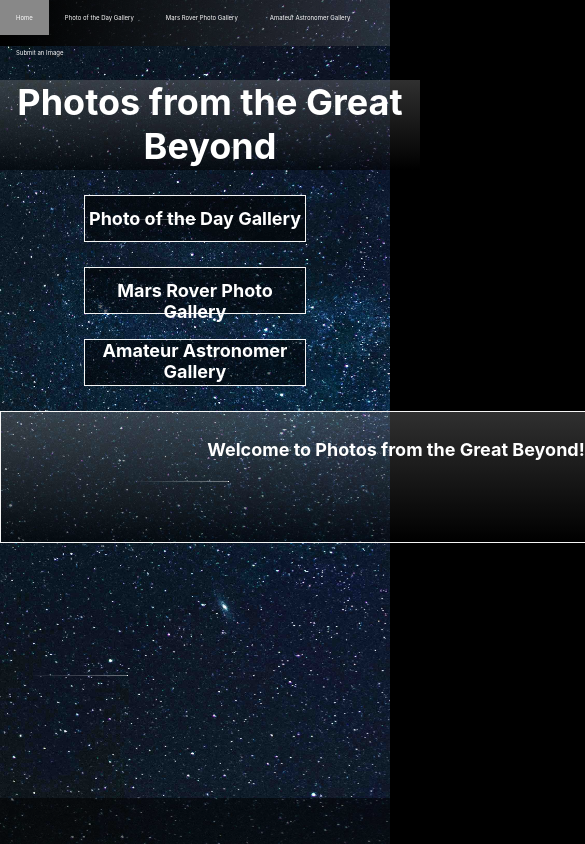
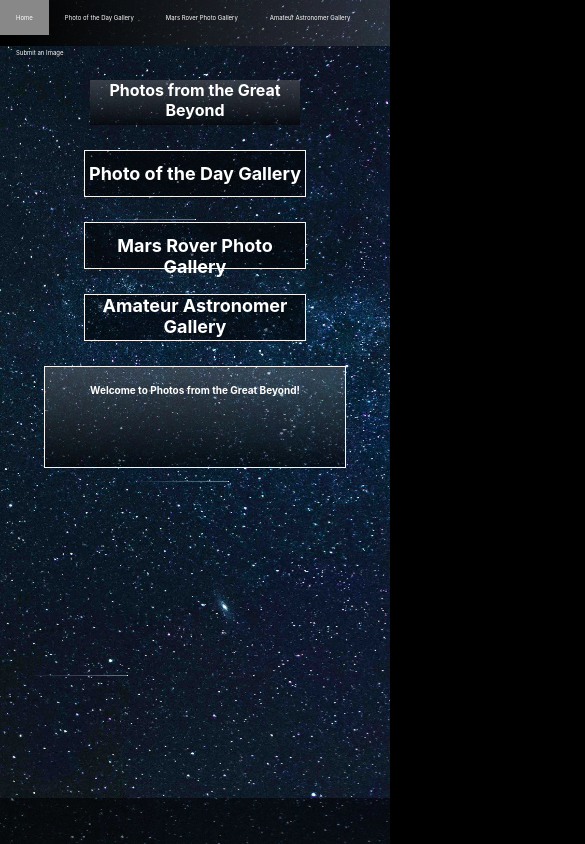
Before and after one commit to COnokala/NASA-frontend, a React (Create React App) app: page / in a window 390 px wide. Shown: the top 844 px of the page, 585 px wide, since content can reach past the window. Built offline with nearby package versions, Linux system fonts and the light colour scheme.

Commit message:
Homepage optimized for mobile

```diff
--- a/src/components/home/Home.css
+++ b/src/components/home/Home.css
@@ -4,6 +4,9 @@
   height:100vh;
   margin-top:-100px;
   padding-top:100px;
+}
+.podWords,.marsWords,.amateurWords,.textWords{
+  font-size:18px;
 }
 .FirstText{
   display:block;
@@ -15,6 +18,43 @@
   color:white;
   text-align:center;
 }
+.text{
+  display:block;
+  height:130px;
+  width:790px;
+  background:linear-gradient(to top, rgba(0,0,0,.55), rgba(136,136,136,0.35));
+  margin:0 auto;
+  margin-top:25px;
+  color:white;
+  text-align:center;
+  border:1px whitesmoke solid;
+  }
+.textWords{
+  position:relative;
+  top:15px;
+}
+.title{
+  font-size:36px;
+}
+@media (max-width:500px){
+  .FirstText{
+    width:210px;
+    height:45px;
+  }
+  .title{
+    font-size:16px;
+  }
+  .text{
+    width:300px;
+    height:100px;
+  }
+  .textWords{
+    font-size:10px;
+    position:relative;
+    top:10px;
+  }
+}
+
 .pod,.mars,.amateur{
   display:block;
   height:45px;
@@ -42,31 +82,12 @@
         }
       }
 
-.podWords,.marsWords,.amateurWords,.textWords{
-  font-size:18px;
-}
-.text{
-  display:block;
-  height:130px;
-  width:790px;
-  background:linear-gradient(to top, rgba(0,0,0,.55), rgba(136,136,136,0.35));
-  margin:0 auto;
-  margin-top:25px;
-  color:white;
-  text-align:center;
-  border:1px whitesmoke solid;
-  }
-.textWords{
-  position:relative;
-  top:15px;
-}
+
 .amateurWords{
   position:relative;
   bottom:12px;
 }
-.title{
-  font-size:36px;
-}
+
 @keyframes particleAnimation
 {
    from {
```
